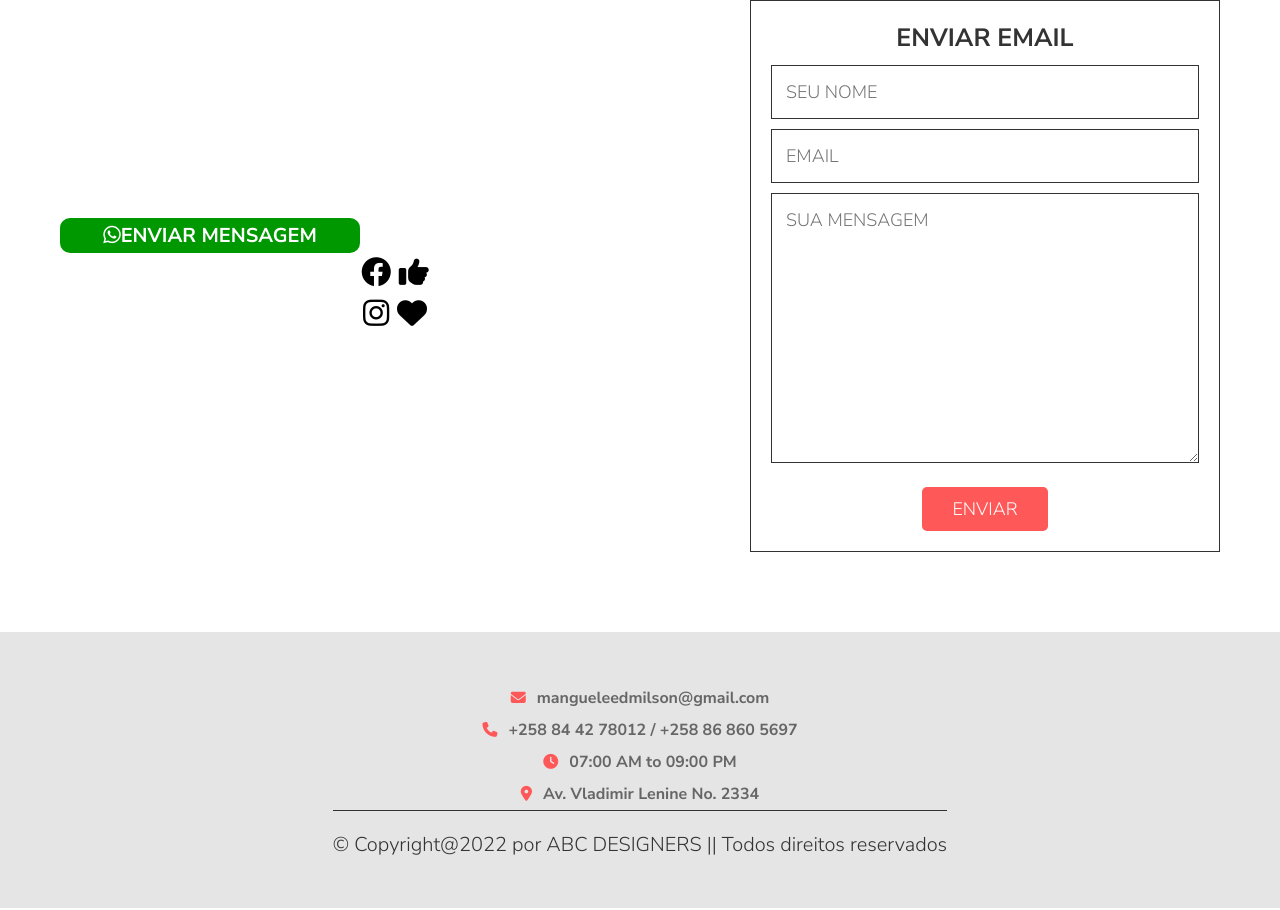
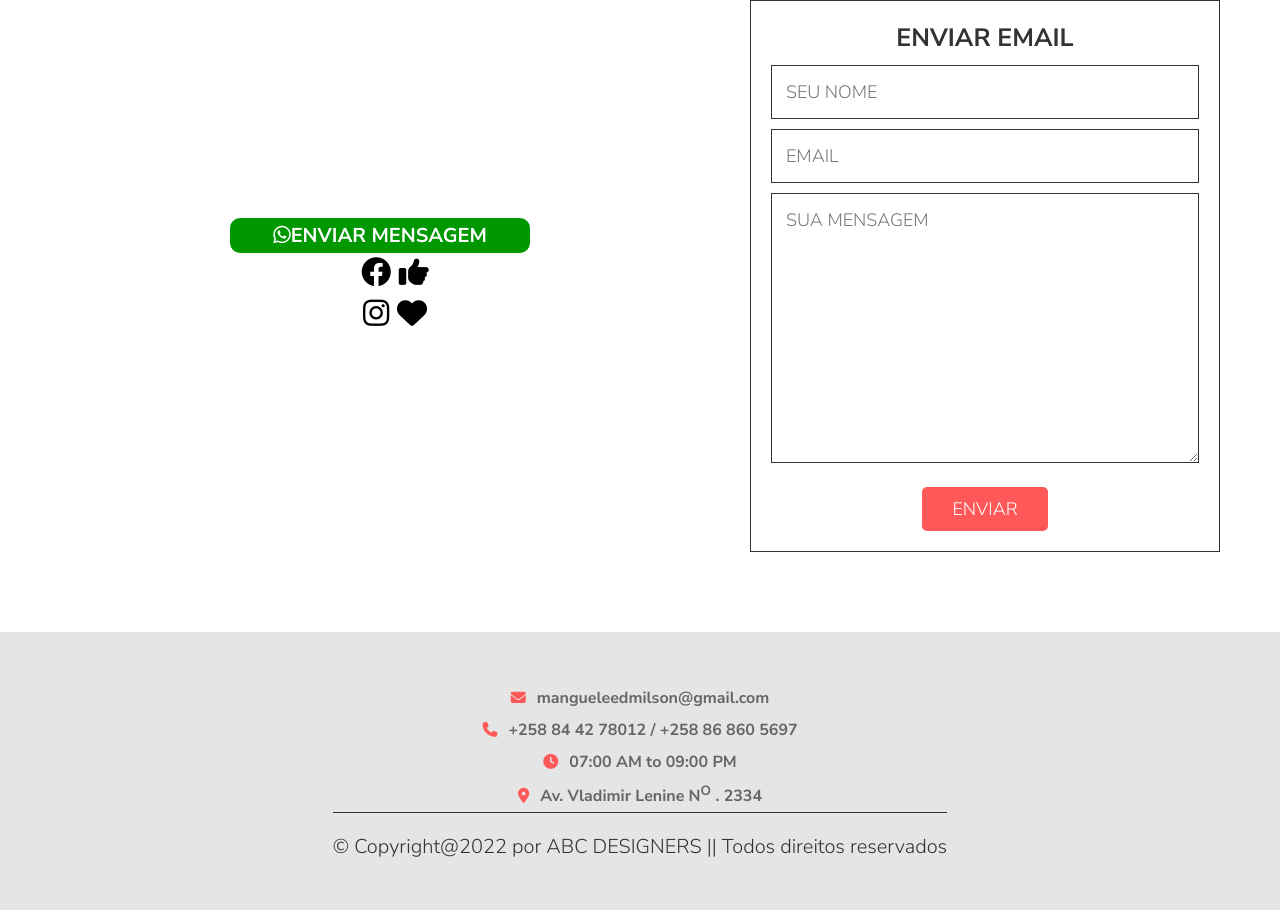
Before and after one commit to milson94/new_site, a website: page index.html in a window 1280 px wide. Shown: the part 2318-3228 px from the top of the page. Drawn offline with Linux system fonts and the light colour scheme; a web font is replaced by a local one.

Commit message:
fixed the whatsapp button on the contact section

```diff
--- a/css/style.css
+++ b/css/style.css
@@ -391,6 +391,7 @@ section{
     font-size: 2rem;
     text-align: center;
     font-weight: 600;
+    transform: translateX(170px);
     background-color: rgb(0, 152, 0);
     /* display: inline-block; */
     width: 30rem;
@@ -636,7 +637,7 @@ flex-direction: column;
     }
 
     .contact .row .image .whatsapp-btn{
-
+        transform: translateX(0);
     }
 
 
--- a/index.html
+++ b/index.html
@@ -266,7 +266,7 @@
 
             <div class="box">
                 <i class="fas fa-map-marker-alt"></i>
-                <p>Av. Vladimir Lenine No. 2334 </p>
+                <p>Av. Vladimir Lenine  N<sup>o</sup> . 2334 </p>
 
             </div>
         </div>
```
